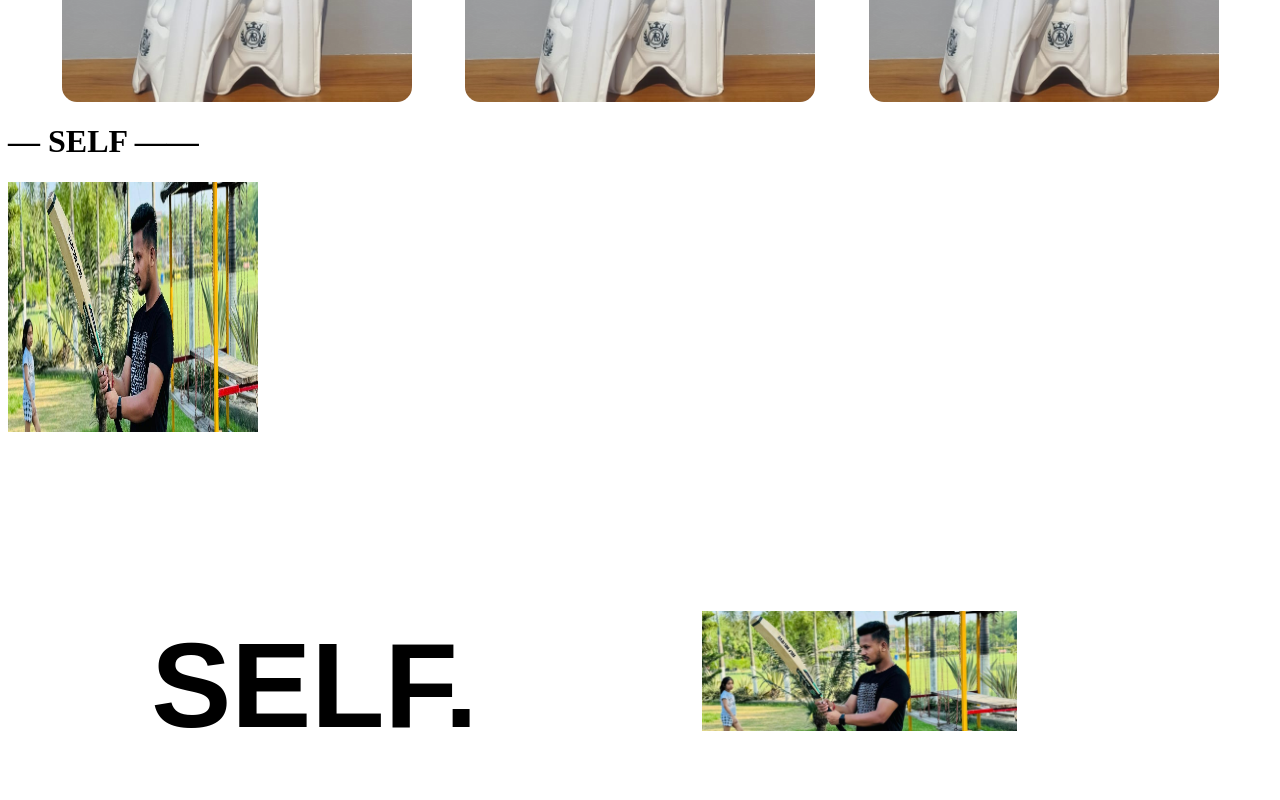
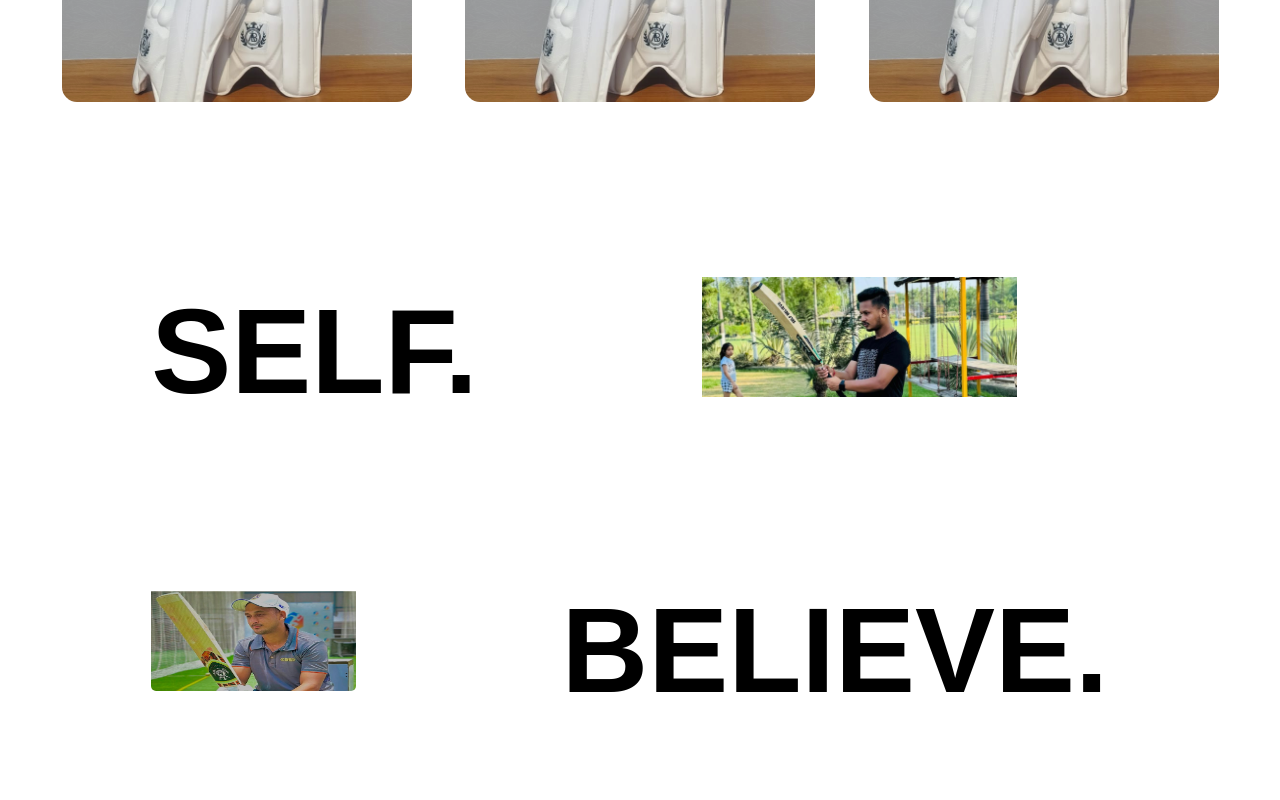
Before and after one commit to ChiragSharmadeveloper/firstwebsite, a React (Create React App) app: page / in a window 1280 px wide. Shown: the part 1680-2480 px from the top of the page. Built offline with nearby package versions, Linux system fonts and the light colour scheme.

Commit message:
action modified

```diff
--- a/src/Banner.js
+++ b/src/Banner.js
@@ -34,11 +34,6 @@ const Banner = ({title , urlimage}) => {
     <div className="image-container"></div>
     <div className="image-container"></div>
     </div>
-    <div>
-      <div className='selfimg'>
-        <h1 >— SELF ——</h1>
-    <Card image={"./image/athlete1.jpg"}  id="card5"/>
-
     <div className='banner2'>
       <div className='self'>
         <h1 > SELF. </h1>
@@ -53,8 +48,6 @@ const Banner = ({title , urlimage}) => {
       <h1> BELIEVE. </h1>
       </div>
     </div>
-    </div>
-    </div>
     </>
   );
 };
```
